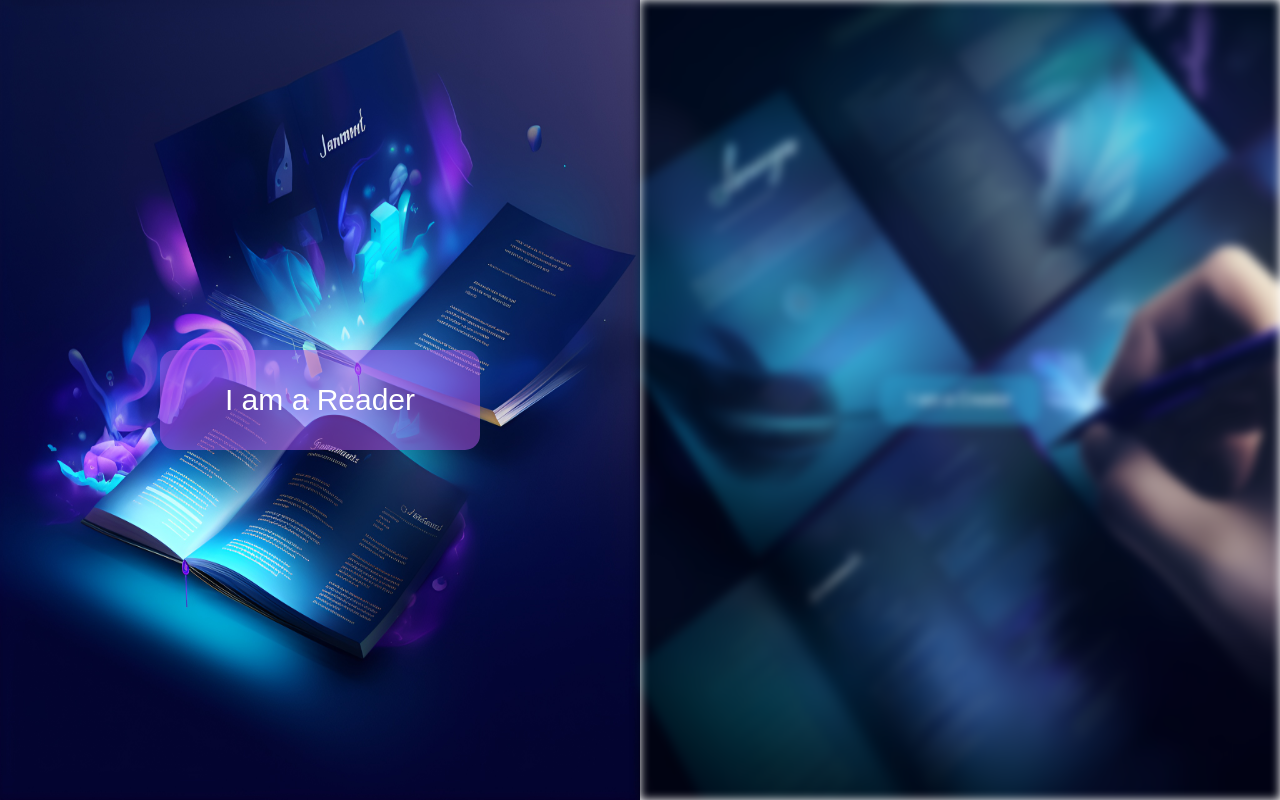
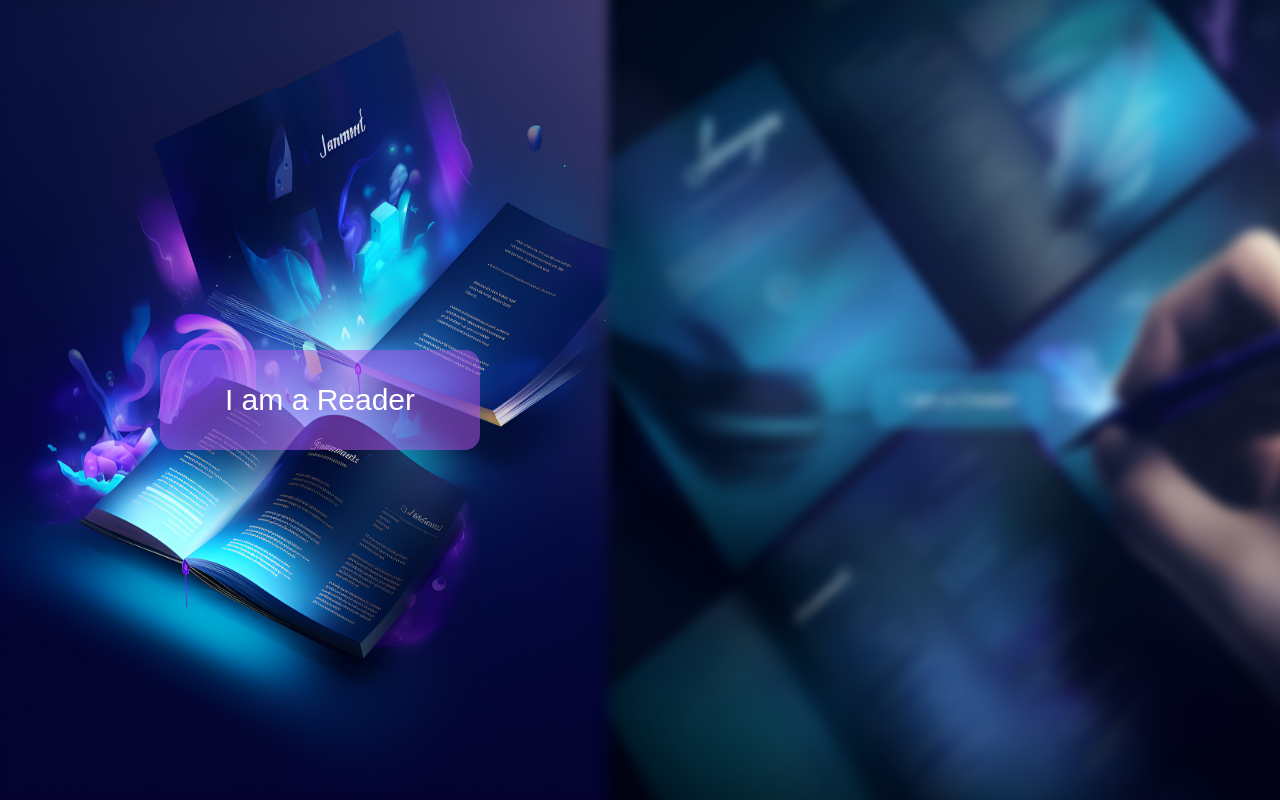
Before and after one commit to Drewsup123/plot-forger, a React (Create React App) app: page / in a window 1280 px wide. Built offline with nearby package versions, Linux system fonts and the light colour scheme.

Commit message:
smooth animation landing age

```diff
--- a/src/styles/pages/landingPage.module.sass
+++ b/src/styles/pages/landingPage.module.sass
@@ -2,12 +2,16 @@
     display: flex
     flex-direction: row
     flex-wrap: nowrap
+    width: 100vw
+    max-height: 100vh
+    overflow: hidden
     .section
         width: 50%
         background-position: center
         background-size: 110% 110%
         height: 100vh
         filter: blur(5px)
+        transform: scale(1.1)
         display: flex
         justify-content: center
         align-items: center
@@ -21,6 +25,7 @@
             filter: blur(0px)
             transition: all 0.5s ease-in-out
             background-size: 100% 100%
+            transform: scale(1)
             button
                 width: 50%
                 height: 100px
```
